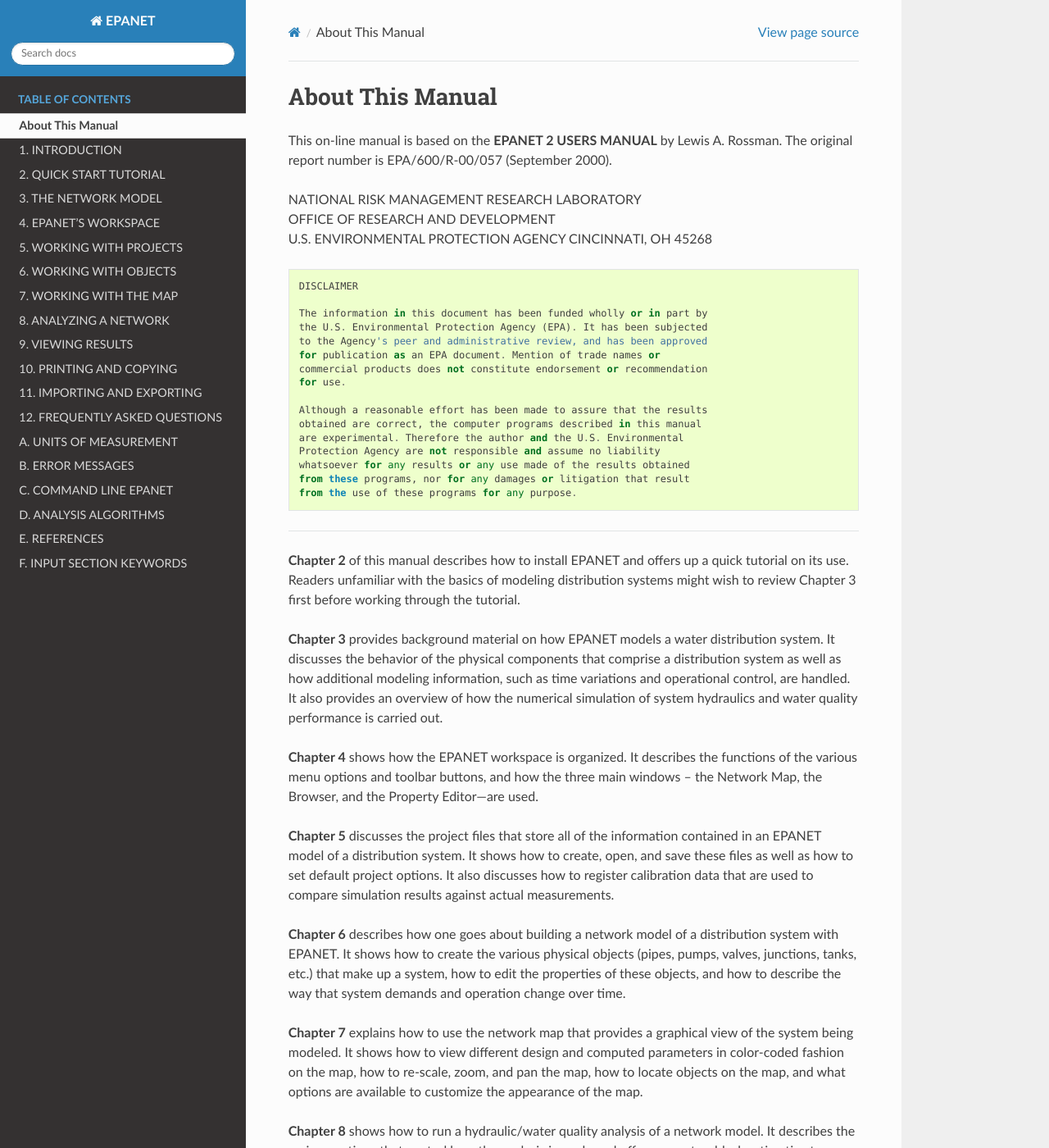
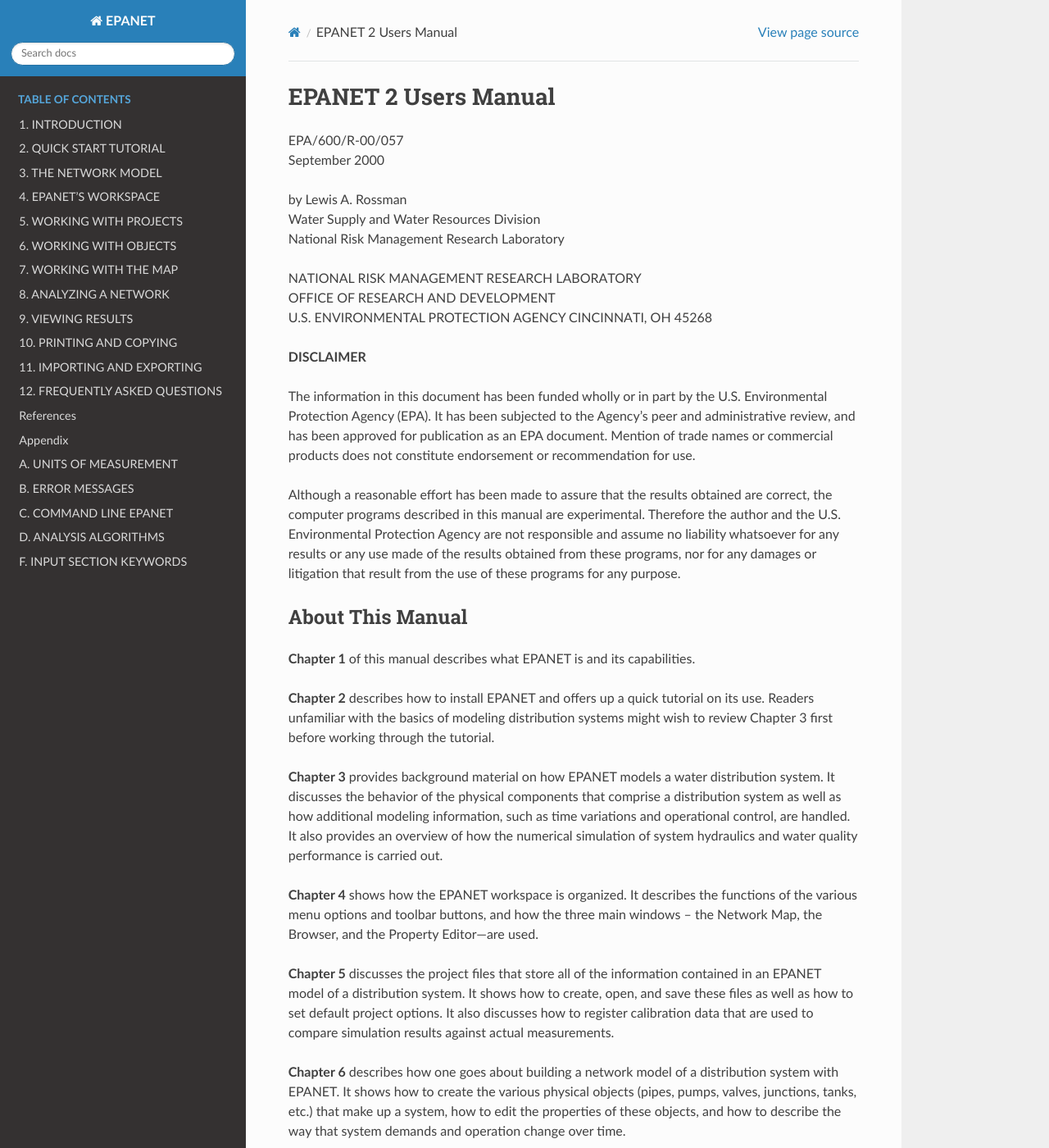
Before and after one commit to USEPA/epanet-manual, a Sphinx documentation site: the page built from docs/front_matter.rst, in a window 1280 px wide and 1400 px high. Shown: the whole window at 82% size. Built offline with Sphinx 7.4.7 and the Read the Docs theme 2.0.0, drawn with Linux system fonts in a browser that asks for light colours.

```diff
--- a/docs/1_introduction.rst
+++ b/docs/1_introduction.rst
@@ -1,6 +1,8 @@
 .. raw:: latex
 
     \clearpage
+  	\pagenumbering{arabic}
+    \setcounter{page}{1}
 
 -------
 
--- a/docs/0_about_manual.rst
+++ b/docs/front_matter.rst
@@ -1,47 +1,54 @@
 .. raw:: latex
 
     \clearpage
-  	\pagenumbering{arabic}
-    \setcounter{page}{1}
+  	\pagenumbering{roman}
 
 
 
-About This Manual
-==================================
+#####################
+EPANET 2 Users Manual
+#####################
+
+| EPA/600/R-00/057
+| September 2000
 
 
-This on-line manual is based on the **EPANET 2 USERS MANUAL**
-by Lewis A. Rossman.
-The original report number is EPA/600/R-00/057 (September 2000).
+| by Lewis A. Rossman
+| Water Supply and Water Resources Division
+| National Risk Management Research Laboratory
+
 
 | NATIONAL RISK MANAGEMENT RESEARCH LABORATORY
 | OFFICE OF RESEARCH AND DEVELOPMENT
 | U.S. ENVIRONMENTAL PROTECTION AGENCY CINCINNATI, OH 45268
 
-::
 
-  DISCLAIMER
 
-  The information in this document has been funded wholly or in part by
-  the U.S. Environmental Protection Agency (EPA). It has been subjected
-  to the Agency's peer and administrative review, and has been approved
-  for publication as an EPA document. Mention of trade names or
-  commercial products does not constitute endorsement or recommendation
-  for use.
+**DISCLAIMER**
 
-  Although a reasonable effort has been made to assure that the results
-  obtained are correct, the computer programs described in this manual
-  are experimental. Therefore the author and the U.S. Environmental
-  Protection Agency are not responsible and assume no liability
-  whatsoever for any results or any use made of the results obtained
-  from these programs, nor for any damages or litigation that result
-  from the use of these programs for any purpose.
+The information in this document has been funded wholly or in part by
+the U.S. Environmental Protection Agency (EPA). It has been subjected
+to the Agency's peer and administrative review, and has been approved
+for publication as an EPA document. Mention of trade names or
+commercial products does not constitute endorsement or recommendation
+for use.
 
--------------
+Although a reasonable effort has been made to assure that the results
+obtained are correct, the computer programs described in this manual
+are experimental. Therefore the author and the U.S. Environmental
+Protection Agency are not responsible and assume no liability
+whatsoever for any results or any use made of the results obtained
+from these programs, nor for any damages or litigation that result
+from the use of these programs for any purpose.
 
 
 
-**Chapter 2** of this manual describes how to install EPANET and offers
+About This Manual
+=================
+
+**Chapter 1** of this manual describes what EPANET is and its capabilities.
+
+**Chapter 2** describes how to install EPANET and offers
 up a quick tutorial on its use. Readers unfamiliar with the basics of
 modeling distribution systems might wish to review Chapter 3 first
 before working through the tutorial.
--- a/docs/E_references.rst
+++ b/docs/references.rst
@@ -4,8 +4,8 @@
 
 
 
-E. REFERENCES
-==============
+References
+==========
 
 
 Bhave, P.R. 1991. *Analysis of Flow in Water Distribution Networks*.
```
Also changed, not shown: docs/back_matter.rst (added, +16 -0 lines), docs/index.rst (+14 -122 lines).
